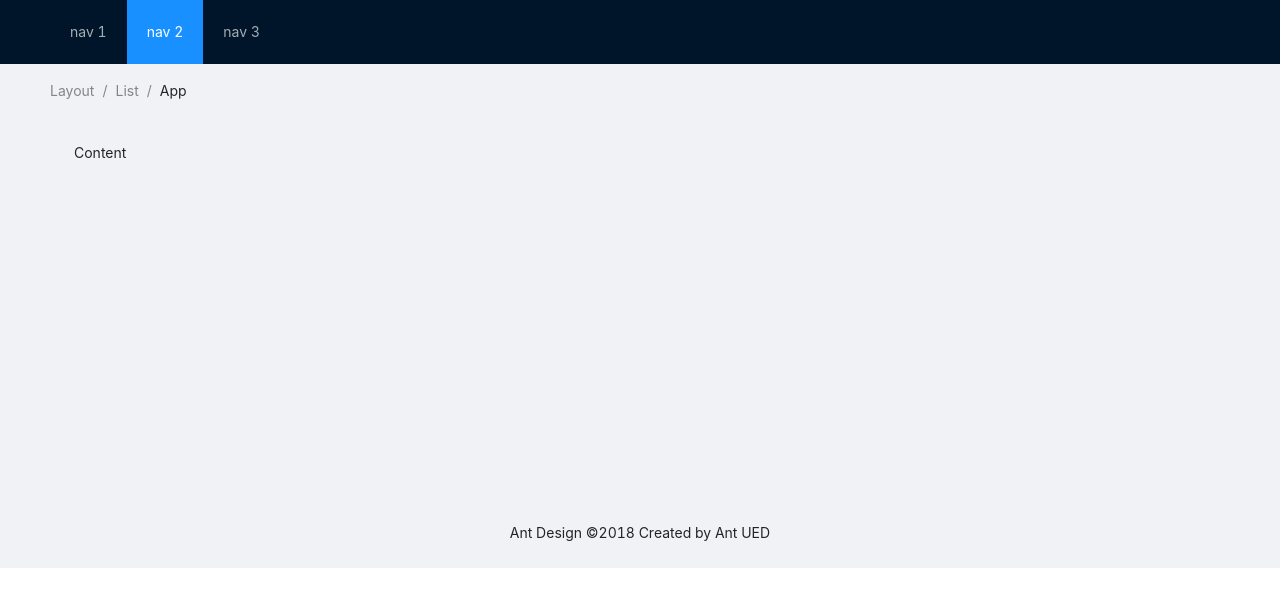
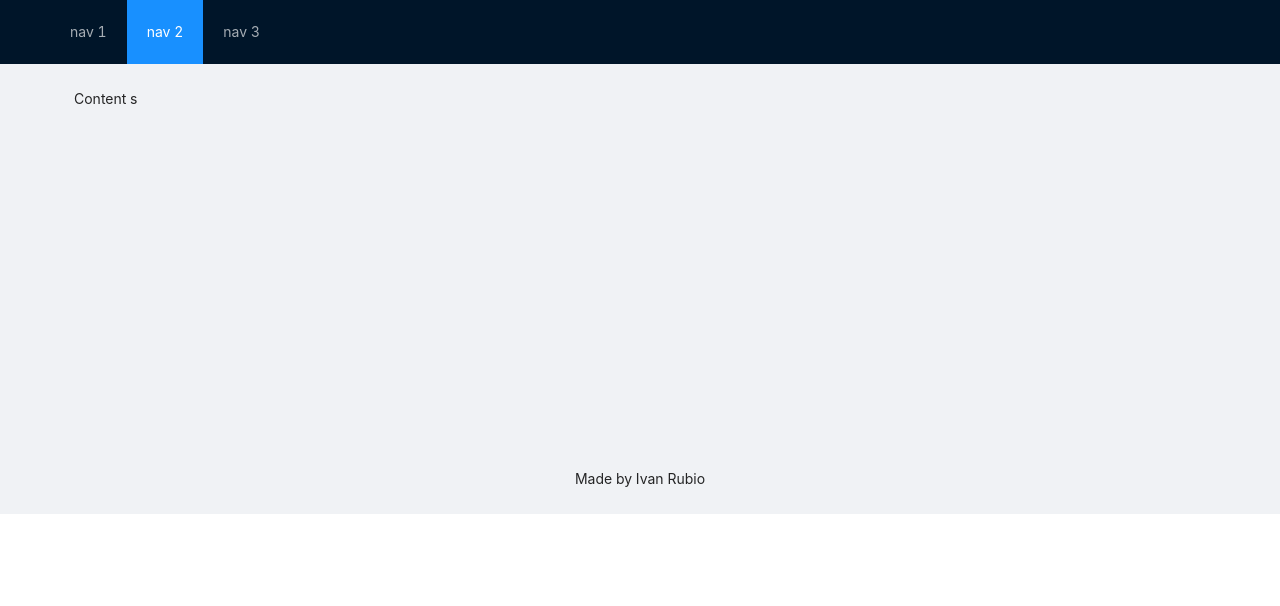
Before and after one commit to doberman7/Xhash-challege, a Next.js app: page / in a window 1280 px wide. Shown: the top 606 px of the page. Built offline with nearby package versions, Linux system fonts and the light colour scheme.

Commit message:
bread-crum out

```diff
--- a/components/layout.js
+++ b/components/layout.js
@@ -20,21 +20,19 @@ export default function layout() {
           className="site-layout"
           style={{ padding: "0 50px", marginTop: 64 }}
         >
-          <Breadcrumb style={{ margin: "16px 0" }}>
+          {/* <Breadcrumb style={{ margin: "16px 0" }}>
             <Breadcrumb.Item>Layout</Breadcrumb.Item>
             <Breadcrumb.Item>List</Breadcrumb.Item>
             <Breadcrumb.Item>App</Breadcrumb.Item>
-          </Breadcrumb>
+          </Breadcrumb> */}
           <div
             className="site-layout-background"
             style={{ padding: 24, minHeight: 380 }}
           >
-            Content
+            Content s
           </div>
         </Content>
-        <Footer style={{ textAlign: "center" }}>
-          Ant Design ©2018 Created by Ant UED
-        </Footer>
+        <Footer style={{ textAlign: "center" }}>Made by Ivan Rubio</Footer>
       </Layout>
     </>
   );
```
